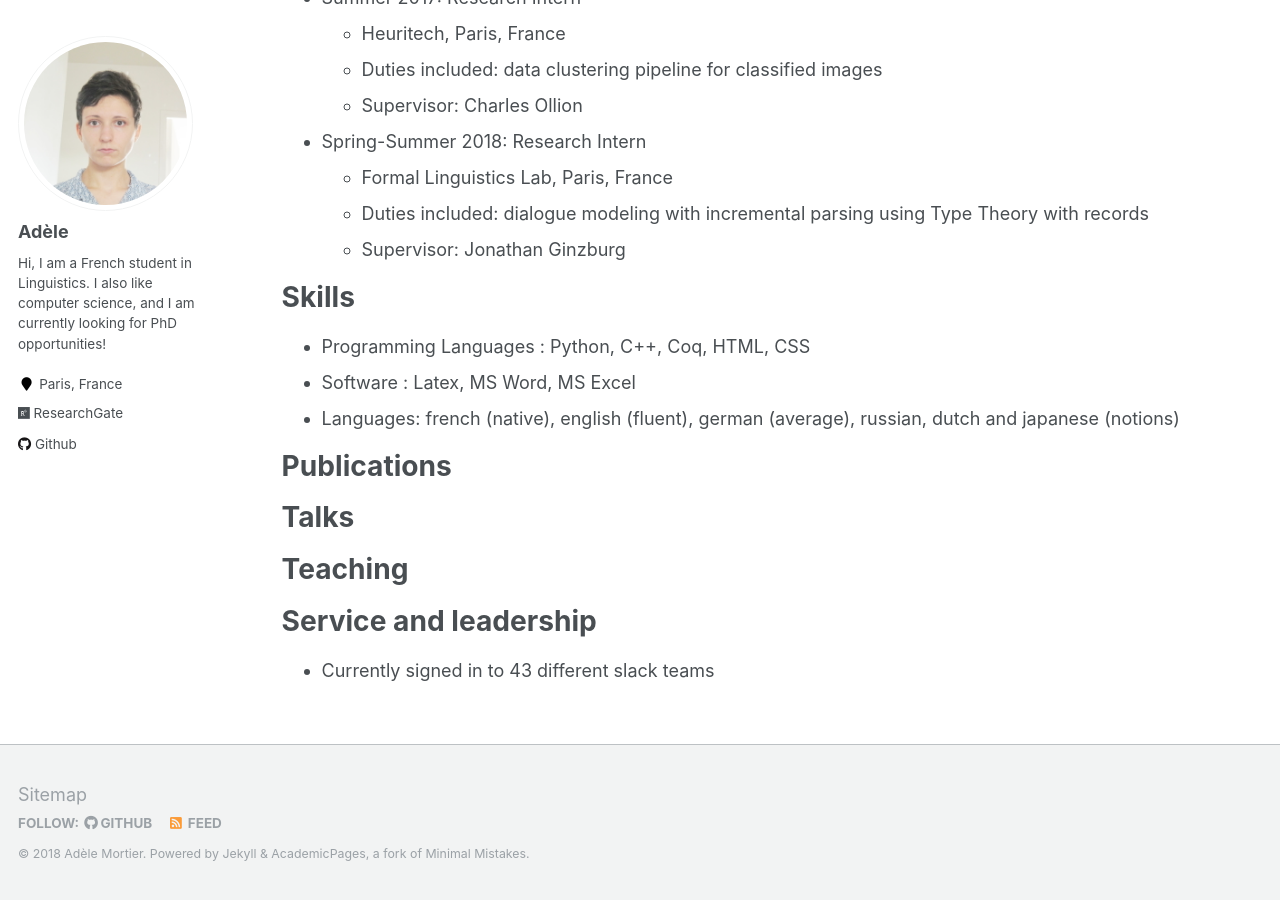
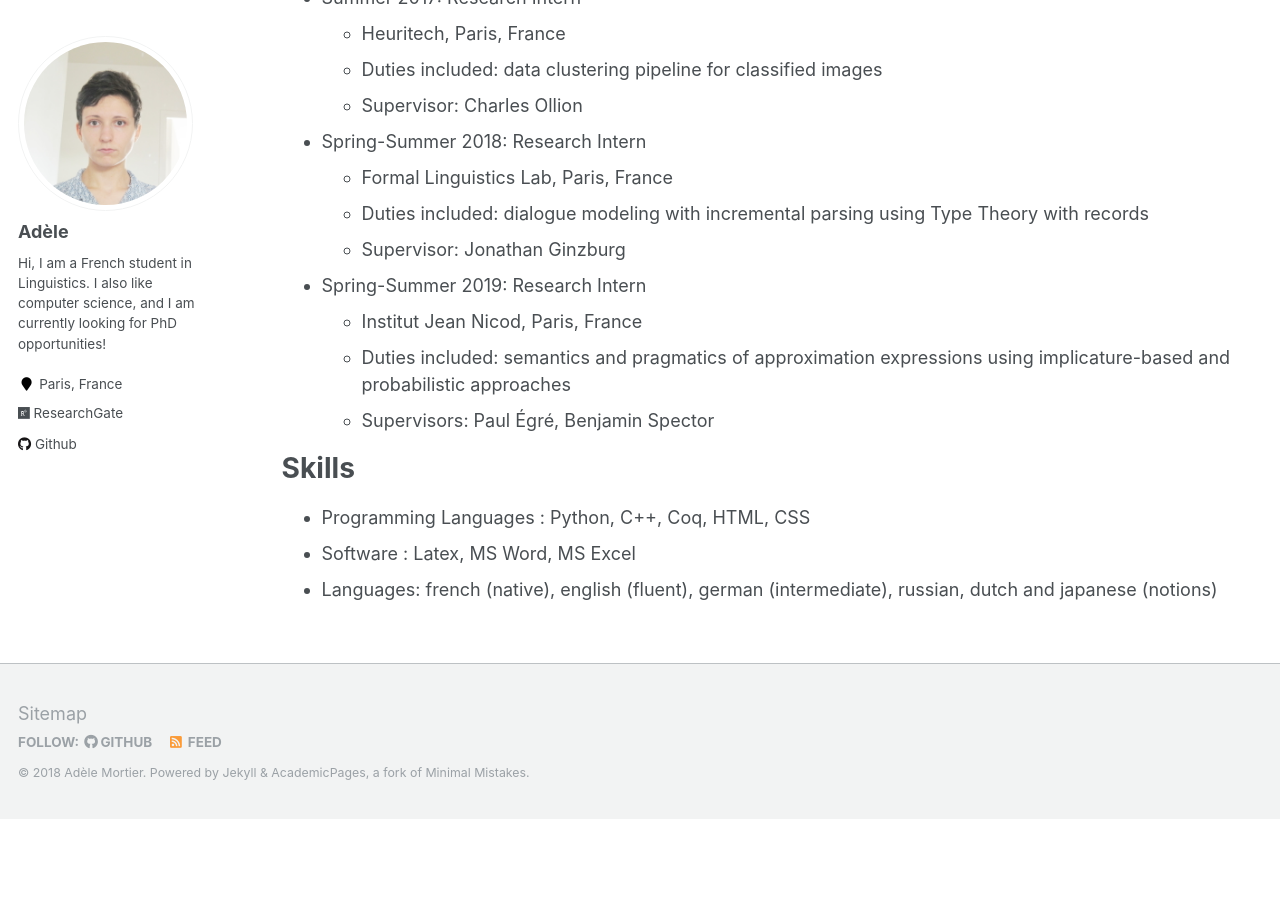
Before and after one commit to AdeleMortier/AdeleMortier.github.io, a Jekyll site: the page built from _pages/cv.md, in a window 1280 px wide and 900 px high, scrolled down 712 px. Built offline with Jekyll 4.4.1, drawn with Linux system fonts in a browser that asks for light colours; after the commit the page ends 1531 px from its top, so only the background shows below that; some of the changed text lies outside the part shown.

Commit message:
changed cv

```diff
--- a/_pages/cv.md
+++ b/_pages/cv.md
@@ -13,7 +13,7 @@ Education
 ======
 * B.A./M.A. in Modern and comparative literature, Sorbonne Nouvelle University, 2019 (expected)
 * M.S. in Computer Science, Telecom ParisTech, 2018
-* M.S in Cognitive Science, ENS Ulm, 2019 (expected)
+* M.S in Cognitive Science, ENS Ulm & HEC Paris, 2019 (expected)
 
 Work experience
 ======
@@ -37,32 +37,15 @@ Work experience
   * Duties included: dialogue modeling with incremental parsing using Type Theory with records
   * Supervisor: Jonathan Ginzburg
 
+* Spring-Summer 2019: Research Intern
+  * Institut Jean Nicod, Paris, France
+  * Duties included: semantics and pragmatics of approximation expressions using implicature-based and probabilistic approaches
+  * Supervisors: Paul Égré, Benjamin Spector
+
 
 
 Skills
 ======
 * Programming Languages : Python, C++, Coq, HTML, CSS
 * Software : Latex, MS Word, MS Excel
-* Languages: french (native), english (fluent), german (average), russian, dutch and japanese (notions)
-
-Publications
-======
-  <ul>{% for post in site.publications %}
-    {% include archive-single-cv.html %}
-  {% endfor %}</ul>
-
-Talks
-======
-  <ul>{% for post in site.talks %}
-    {% include archive-single-talk-cv.html %}
-  {% endfor %}</ul>
-
-Teaching
-======
-  <ul>{% for post in site.teaching %}
-    {% include archive-single-cv.html %}
-  {% endfor %}</ul>
-
-Service and leadership
-======
-* Currently signed in to 43 different slack teams
+* Languages: french (native), english (fluent), german (intermediate), russian, dutch and japanese (notions)
```
